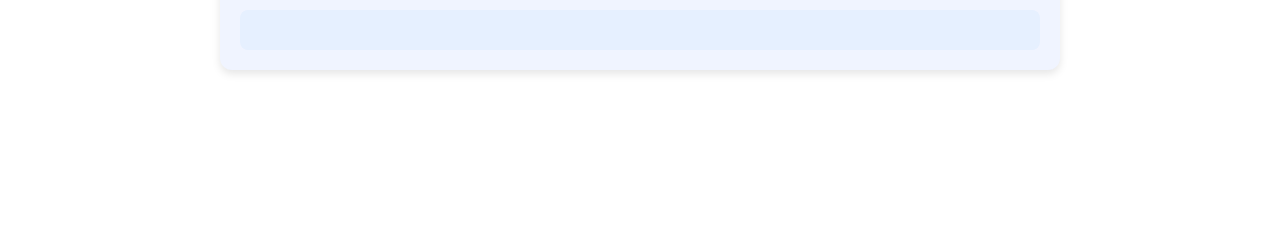
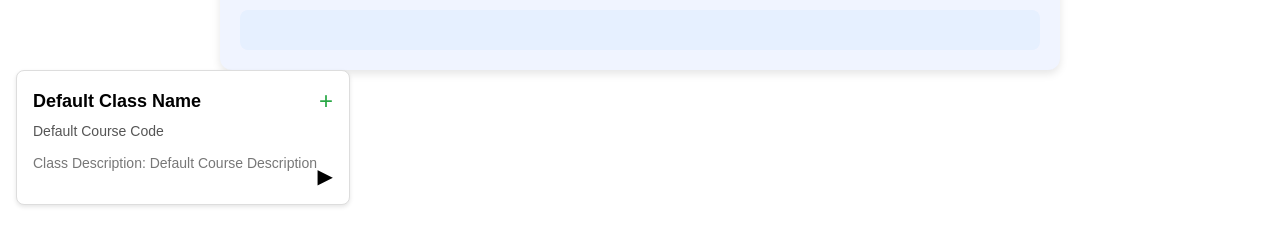
Before and after one commit to sowlet/TODO-Frontend, an Angular app: page /schedule-editor in a window 1280 px wide. Shown: the part 198-444 px from the top of the page. Built offline with nearby package versions, Linux system fonts and the light colour scheme.

Commit message:
created class component - peer programmed with Sam

```diff
--- /dev/null
+++ b/src/app/components/class/class.component.css
@@ -0,0 +1,48 @@
+.class-card {
+    border: 1px solid #ddd;
+    border-radius: 8px;
+    padding: 16px;
+    width: 300px;
+    box-shadow: 0 2px 4px rgba(0, 0, 0, 0.1);
+    font-family: Arial, sans-serif;
+    background-color: #fff;
+    position: relative;
+  }
+
+  .class-header {
+    display: flex;
+    justify-content: space-between;
+    align-items: center;
+  }
+
+  .class-header h2 {
+    font-size: 18px;
+    margin: 0;
+  }
+
+  .add-icon {
+    font-size: 24px;
+    color: #28a745;
+    cursor: pointer;
+  }
+
+  .course-code {
+    font-size: 14px;
+    color: #555;
+    margin: 8px 0;
+  }
+
+  .class-description {
+    font-size: 14px;
+    color: #777;
+    line-height: 1.5;
+  }
+
+  .action-icon {
+    position: absolute;
+    bottom: 16px;
+    right: 16px;
+    font-size: 20px;
+    color: #000;
+    cursor: pointer;
+  }
--- /dev/null
+++ b/src/app/components/class/class.component.html
@@ -0,0 +1,17 @@
+<div class="class-card">
+    <div class="class-header">
+      <h2>{{ className }}</h2>
+      <span class="add-icon" *ngIf="!isInSchedule" (click)="addToSchedule()">+</span>
+      <span class="remove-icon" *ngIf="isInSchedule" (click)="removeFromSchedule()">-</span>
+    </div>
+    <div>
+        <p class="course-code">{{ courseCode }}</p>
+        <p class="class-description">
+            Class Description: {{ courseDescription }}
+        </p>
+    </div>
+    <div class="action-icon">
+        <span *ngIf="!isInSchedule">&#9654;</span>
+        <span *ngIf="isInSchedule">&#10003;</span>
+    </div>
+  </div>
--- /dev/null
+++ b/src/app/components/class/class.component.ts
@@ -0,0 +1,44 @@
+import { Component, Input } from '@angular/core';
+import { CommonModule } from '@angular/common';
+import { FormsModule } from '@angular/forms';
+import { SearchComponent } from '../search/search.component';
+
+@Component({
+  selector: 'app-class',
+  imports: [CommonModule, FormsModule],
+  templateUrl: './class.component.html',
+  styleUrl: './class.component.css'
+})
+export class ClassComponent {
+  className: string = '';
+  courseCode: string = '';
+  courseDescription: string = '';
+  isInSchedule: boolean = false;
+  @Input() search!: SearchComponent;
+  // need a reference to the scheduleView component as well
+
+  constructor() {
+    // Initialize default values if needed
+    this.className = 'Default Class Name';
+    this.courseCode = 'Default Course Code';
+    this.courseDescription = 'Default Course Description';
+  }
+
+  setClassDetails(className: string, courseCode: string, courseDescription: string): void {
+    this.className = className;
+    this.courseCode = courseCode;
+    this.courseDescription = courseDescription;
+  }
+
+  addToSchedule(): void {
+    this.isInSchedule = true;
+    // also call delete from search results method from search component
+    // add to schedule component
+  }
+
+  removeFromSchedule(): void {
+    this.isInSchedule = false;
+    // also call add to search results method from search component
+    // delete from schedule component
+  }
+}
--- a/src/app/schedule-editor/schedule-editor.component.html
+++ b/src/app/schedule-editor/schedule-editor.component.html
@@ -1,2 +1,3 @@
 <app-hotbar></app-hotbar>
 <app-search></app-search>
+<app-class></app-class>
--- a/src/app/schedule-editor/schedule-editor.component.ts
+++ b/src/app/schedule-editor/schedule-editor.component.ts
@@ -1,13 +1,15 @@
 import { Component } from '@angular/core';
 import { SearchComponent } from '../components/search/search.component';
 import { HotbarComponent } from '../components/hotbar/hotbar.component';
+import { ClassComponent } from '../components/class/class.component';
 
 @Component({
   selector: 'app-schedule-editor',
   standalone: true,
   imports: [
     SearchComponent,
-    HotbarComponent
+    HotbarComponent,
+    ClassComponent
   ], // Import SearchComponent here
   templateUrl: './schedule-editor.component.html',
   styleUrls: ['./schedule-editor.component.css']
```
Also changed, not shown: src/app/components/search/search.component.ts (+7 -1 lines), 2 other files (tests, documents, lock files or other folders).
